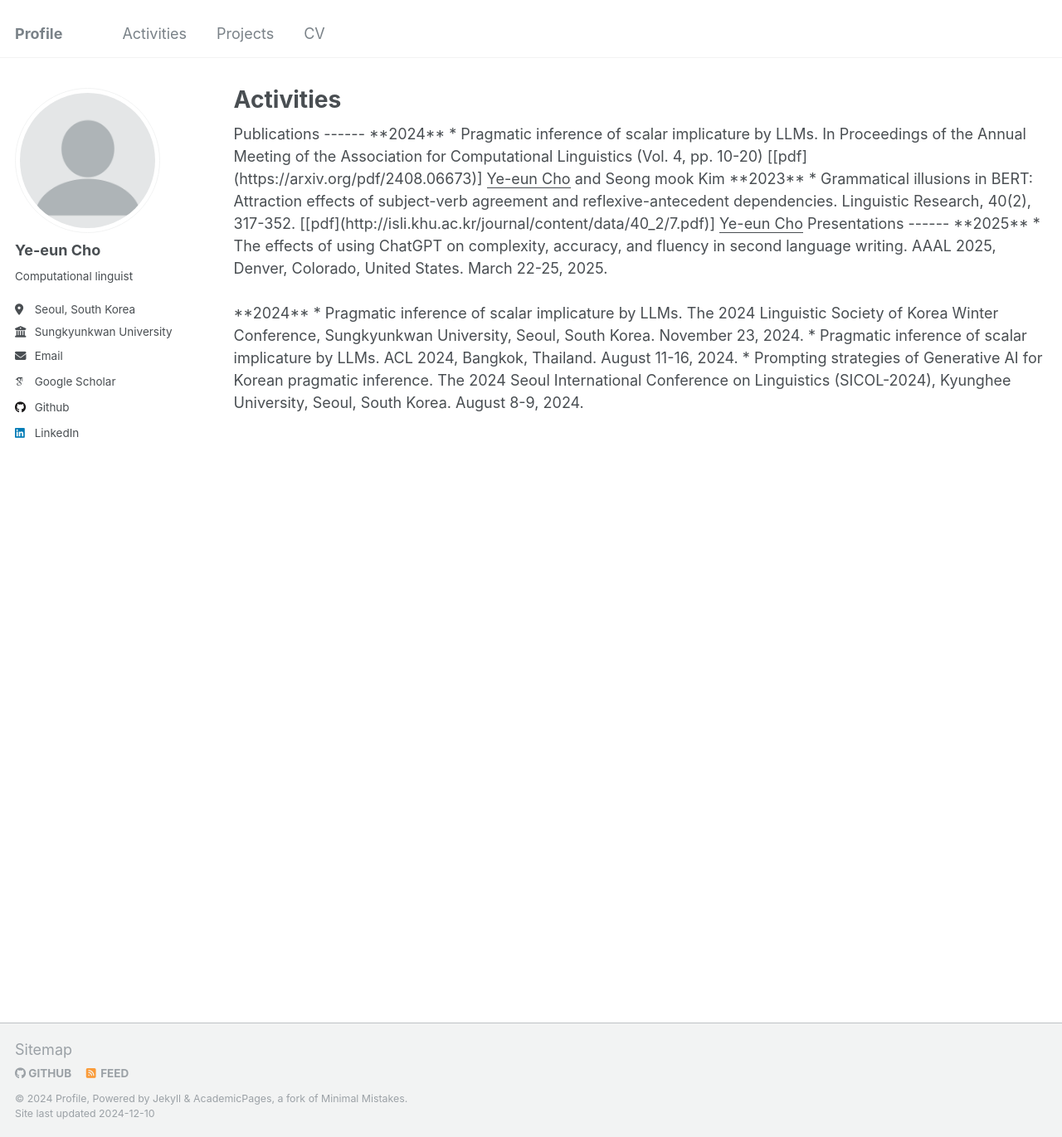
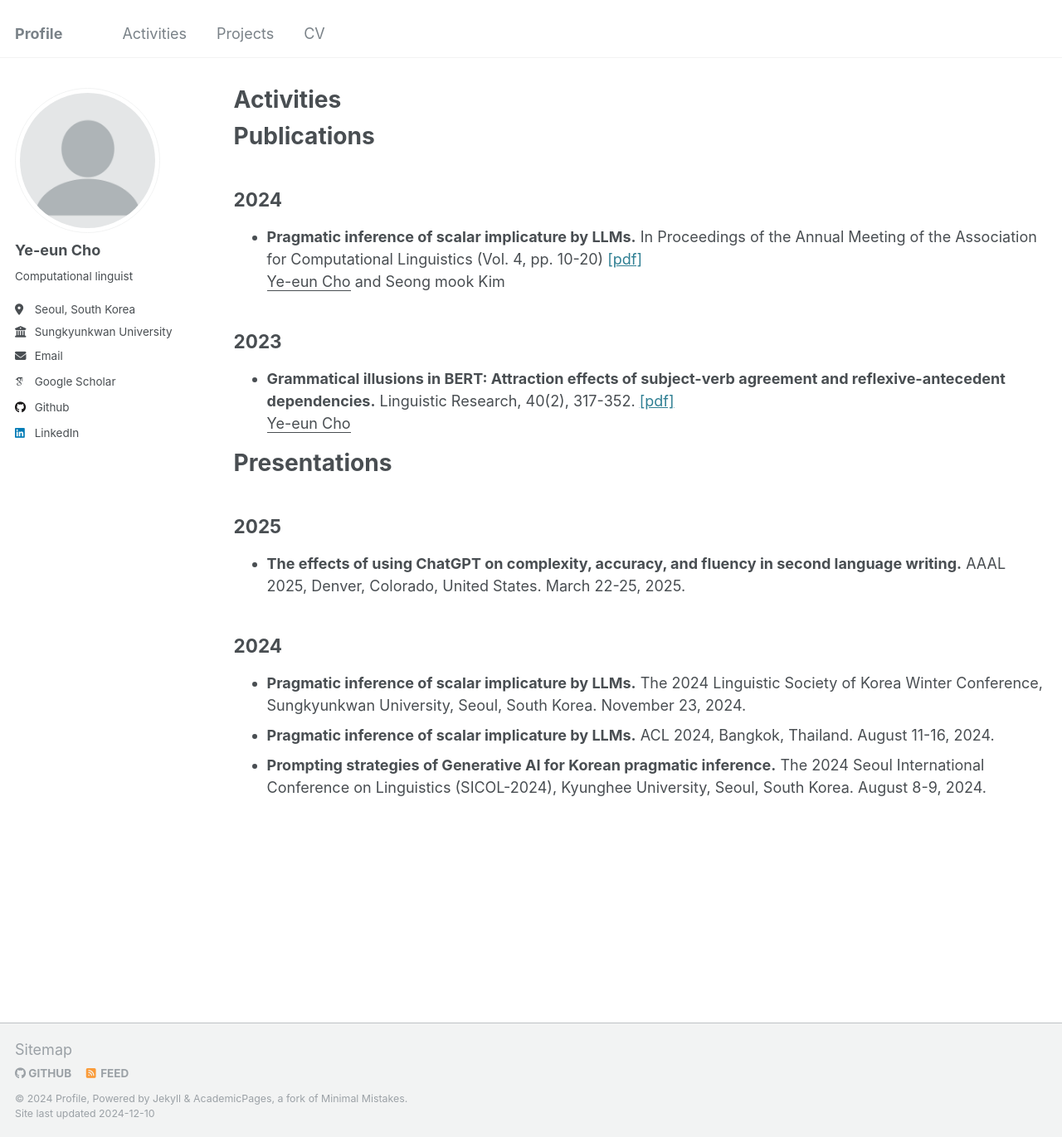
Before and after one commit to joyennn/joyennn, a Jekyll site: the page built from _pages/activities.html, in a window 1280 px wide and 1371 px high. Shown: the whole window at 83% size. Built offline with Jekyll 4.4.1, drawn with Linux system fonts in a browser that asks for light colours; some web fonts are replaced.

Commit message:
Update activities.html

```diff
--- a/_pages/activities.html
+++ b/_pages/activities.html
@@ -6,30 +6,68 @@ author_profile: true
 ---
 
 
-Publications
-------
-**2024**
-* Pragmatic inference of scalar implicature by LLMs. In Proceedings of the Annual Meeting of the Association for Computational Linguistics (Vol. 4, pp. 10-20) [[pdf](https://arxiv.org/pdf/2408.06673)]
-<u>Ye-eun Cho</u> and Seong mook Kim
+<!DOCTYPE html>
+<html lang="en">
+<head>
+    <meta charset="UTF-8">
+    <meta name="viewport" content="width=device-width, initial-scale=1.0">
+    <title>Publications and Presentations</title>
+</head>
+<body>
+    <header>
+        <h1>Publications</h1>
+    </header>
 
+    <section>
+        <h2>2024</h2>
+        <ul>
+            <li>
+                <strong>Pragmatic inference of scalar implicature by LLMs.</strong>
+                In Proceedings of the Annual Meeting of the Association for Computational Linguistics (Vol. 4, pp. 10-20)
+                <a href="https://arxiv.org/pdf/2408.06673" target="_blank">[pdf]</a><br>
+                <u>Ye-eun Cho</u> and Seong mook Kim
+            </li>
+        </ul>
 
-**2023**
-* Grammatical illusions in BERT: Attraction effects of subject-verb agreement and reflexive-antecedent dependencies. Linguistic Research, 40(2), 317-352. [[pdf](http://isli.khu.ac.kr/journal/content/data/40_2/7.pdf)]
-<u>Ye-eun Cho</u>
+        <h2>2023</h2>
+        <ul>
+            <li>
+                <strong>Grammatical illusions in BERT: Attraction effects of subject-verb agreement and reflexive-antecedent dependencies.</strong>
+                Linguistic Research, 40(2), 317-352.
+                <a href="http://isli.khu.ac.kr/journal/content/data/40_2/7.pdf" target="_blank">[pdf]</a><br>
+                <u>Ye-eun Cho</u>
+            </li>
+        </ul>
+    </section>
 
+    <header>
+        <h1>Presentations</h1>
+    </header>
 
-Presentations
-------
+    <section>
+        <h2>2025</h2>
+        <ul>
+            <li>
+                <strong>The effects of using ChatGPT on complexity, accuracy, and fluency in second language writing.</strong>
+                AAAL 2025, Denver, Colorado, United States. March 22-25, 2025.
+            </li>
+        </ul>
 
-**2025**
-* The effects of using ChatGPT on complexity, accuracy, and fluency in second language writing. AAAL 2025, Denver, Colorado, United States. March 22-25, 2025.
-<br><br>
-
-**2024**
-* Pragmatic inference of scalar implicature by LLMs. The 2024 Linguistic Society of Korea Winter Conference, Sungkyunkwan University, Seoul, South Korea. November 23, 2024.
-
-
-* Pragmatic inference of scalar implicature by LLMs. ACL 2024, Bangkok, Thailand. August 11-16, 2024.
-
-
-* Prompting strategies of Generative AI for Korean pragmatic inference. The 2024 Seoul International Conference on Linguistics (SICOL-2024), Kyunghee University, Seoul, South Korea. August 8-9, 2024.
+        <h2>2024</h2>
+        <ul>
+            <li>
+                <strong>Pragmatic inference of scalar implicature by LLMs.</strong>
+                The 2024 Linguistic Society of Korea Winter Conference, Sungkyunkwan University, Seoul, South Korea. November 23, 2024.
+            </li>
+            <li>
+                <strong>Pragmatic inference of scalar implicature by LLMs.</strong>
+                ACL 2024, Bangkok, Thailand. August 11-16, 2024.
+            </li>
+            <li>
+                <strong>Prompting strategies of Generative AI for Korean pragmatic inference.</strong>
+                The 2024 Seoul International Conference on Linguistics (SICOL-2024), Kyunghee University, Seoul, South Korea. August 8-9, 2024.
+            </li>
+        </ul>
+    </section>
+</body>
+</html>
```
